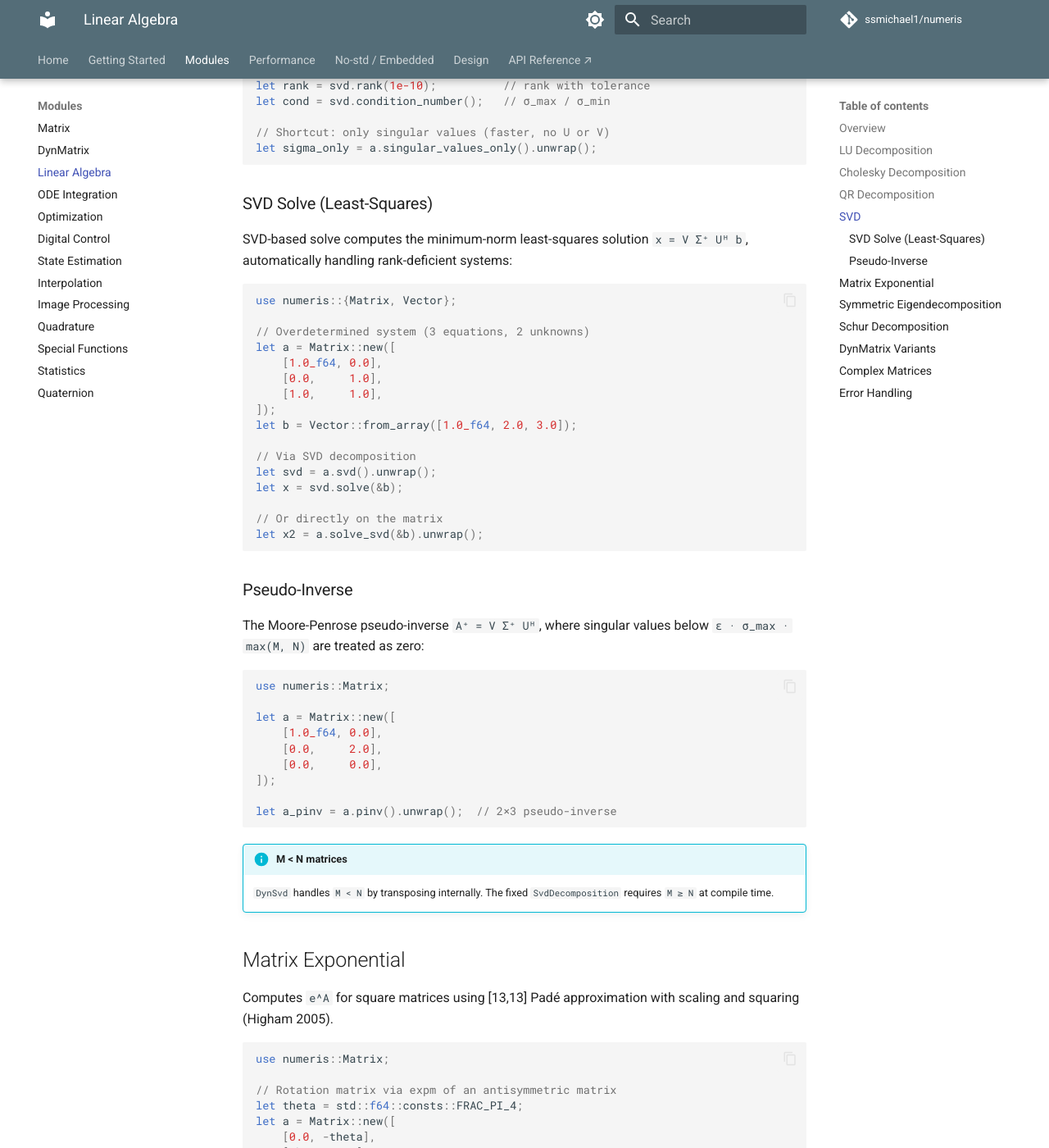
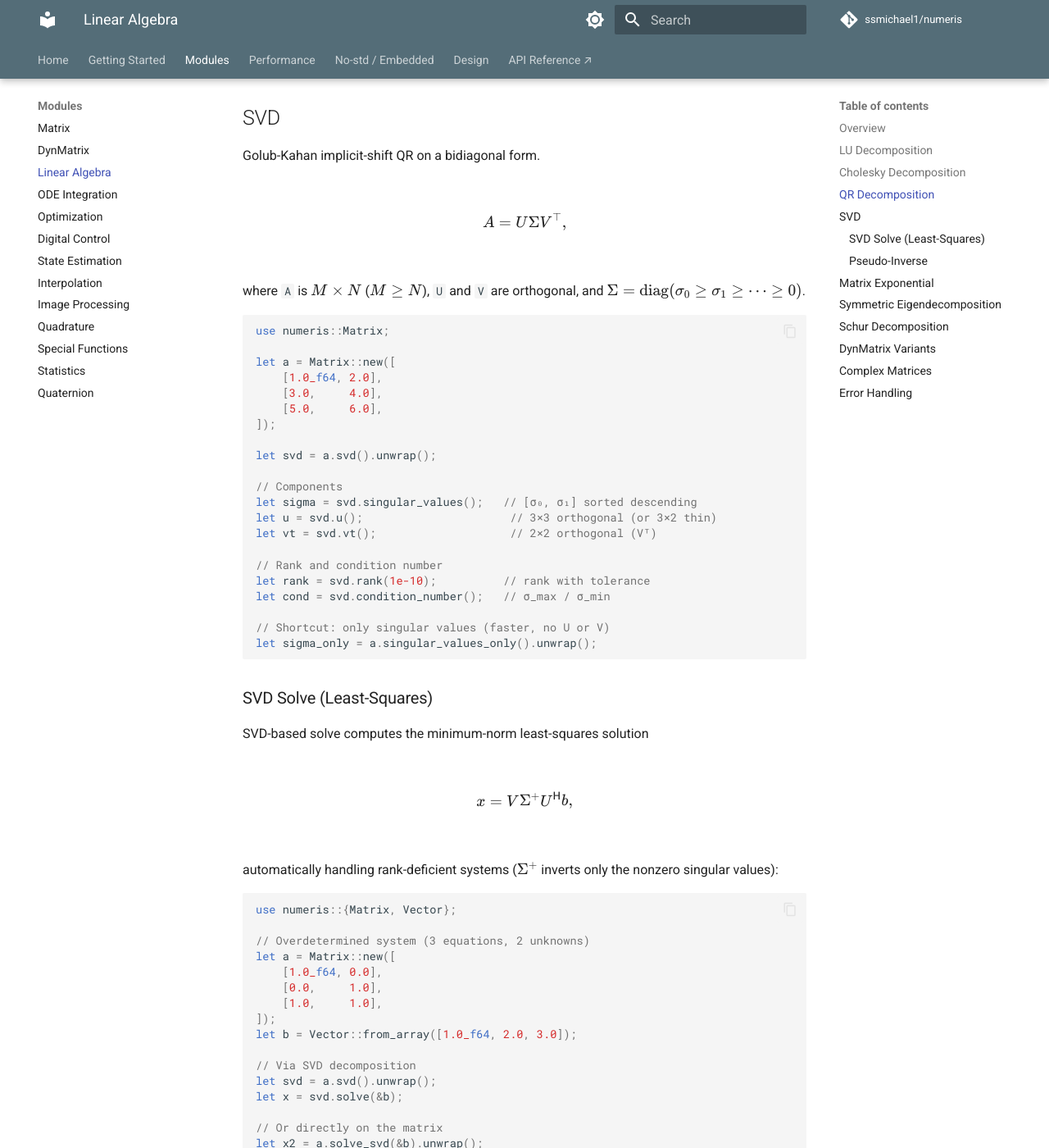
Before and after one commit to ssmichael1/numeris, an MkDocs documentation site: the page built from docs/linalg.md, in a window 1280 px wide and 1400 px high, scrolled down 2961 px. Shown: the whole window at 82% size. Built offline with MkDocs 1.6.1 and Material for MkDocs 9.7.7, drawn with Linux system fonts in a browser that asks for light colours; comment, search, counter and statistics services are not loaded; some of the changed text lies outside the part shown.

Commit message:
docs: add LaTeX math to linalg, matrix, and dynmatrix pages
- linalg: render each factorization as display math — PA=LU, A=LLᴴ, A=QR,
  A=UΣVᵀ, the SVD least-squares solve x=VΣ⁺Uᴴb, the matrix-exponential series,
  the symmetric eigendecomposition A=QΛQᵀ, and the Schur form A=QSQᵀ.
- matrix: Frobenius / max-row-sum / max-col-sum norm definitions.
- dynmatrix: the Kronecker product block-matrix definition and the column-major
  linear-index formula jm+i.

mkdocs build --strict passes; math renders as KaTeX.

Co-Authored-By: Claude Opus 4.8 (1M context) <noreply@anthropic.com>

````diff
--- a/docs/linalg.md
+++ b/docs/linalg.md
@@ -19,7 +19,13 @@ numeris provides six matrix decompositions, each available as:
 
 ## LU Decomposition
 
-Partial pivoting LU: `P A = L U`.
+Partial pivoting LU:
+
+$$
+P A = L U,
+$$
+
+with `P` a row-permutation matrix, `L` unit lower-triangular, and `U` upper-triangular.
 
 ```rust
 use numeris::{Matrix, Vector};
@@ -49,9 +55,14 @@ let x2 = a.solve(&b).unwrap();
 
 ## Cholesky Decomposition
 
-For symmetric positive-definite (SPD) matrices: `A = L Lᴴ`.
+For symmetric positive-definite (SPD) matrices:
 
-Works with both real and complex (Hermitian positive-definite) matrices.
+$$
+A = L L^{\mathsf{H}},
+$$
+
+with `L` lower-triangular ($L^{\mathsf{H}} = L^{\top}$ in the real case). Works
+with both real and complex (Hermitian positive-definite) matrices.
 
 ```rust
 use numeris::Matrix;
@@ -75,7 +86,13 @@ let ln_det = chol.ln_det();    // log-determinant (stable for large matrices)
 
 ## QR Decomposition
 
-Householder QR: `A = Q R`.
+Householder QR:
+
+$$
+A = Q R,
+$$
+
+with `Q` orthogonal ($Q^{\mathsf{H}} Q = I$) and `R` upper-triangular.
 
 ```rust
 use numeris::{Matrix, Vector};
@@ -103,7 +120,12 @@ let det = a.qr().unwrap().det();
 
 Golub-Kahan implicit-shift QR on a bidiagonal form.
 
-`A = U Σ Vᵀ`, where `A` is `M × N` with `M ≥ N`.
+$$
+A = U \Sigma V^{\top},
+$$
+
+where `A` is $M \times N$ ($M \ge N$), `U` and `V` are orthogonal, and
+$\Sigma = \operatorname{diag}(\sigma_0 \ge \sigma_1 \ge \cdots \ge 0)$.
 
 ```rust
 use numeris::Matrix;
@@ -131,7 +153,14 @@ let sigma_only = a.singular_values_only().unwrap();
 
 ### SVD Solve (Least-Squares)
 
-SVD-based solve computes the minimum-norm least-squares solution `x = V Σ⁺ Uᴴ b`, automatically handling rank-deficient systems:
+SVD-based solve computes the minimum-norm least-squares solution
+
+$$
+x = V \Sigma^{+} U^{\mathsf{H}} b,
+$$
+
+automatically handling rank-deficient systems ($\Sigma^{+}$ inverts only the
+nonzero singular values):
 
 ```rust
 use numeris::{Matrix, Vector};
@@ -173,7 +202,13 @@ let a_pinv = a.pinv().unwrap();  // 2×3 pseudo-inverse
 
 ## Matrix Exponential
 
-Computes `e^A` for square matrices using [13,13] Padé approximation with scaling and squaring (Higham 2005).
+Computes the matrix exponential
+
+$$
+e^{A} = \sum_{k=0}^{\infty} \frac{A^{k}}{k!}
+$$
+
+for square matrices using a [13/13] Padé approximation with scaling and squaring (Higham 2005).
 
 ```rust
 use numeris::Matrix;
@@ -198,7 +233,14 @@ Also available as a free function: `numeris::linalg::expm(&a)`.
 
 Householder tridiagonalization + implicit QR with Wilkinson shift.
 
-For real symmetric (or Hermitian) matrices only. Produces real eigenvalues.
+For real symmetric (or Hermitian) matrices only. Produces real eigenvalues:
+
+$$
+A = Q \Lambda Q^{\top},
+\qquad \Lambda = \operatorname{diag}(\lambda_0 \le \lambda_1 \le \cdots),
+$$
+
+with `Q` orthogonal — its columns are the orthonormal eigenvectors.
 
 ```rust
 use numeris::Matrix;
@@ -223,7 +265,11 @@ let vals_only = a.eigenvalues_symmetric().unwrap();
 
 Francis double-shift QR on the upper Hessenberg form.
 
-Produces quasi-upper-triangular `S` with 1×1 (real eigenvalue) and 2×2 (conjugate complex pair) diagonal blocks, and orthogonal `Q` such that `A = Q S Qᵀ`.
+Produces quasi-upper-triangular `S` with 1×1 (real eigenvalue) and 2×2 (conjugate complex pair) diagonal blocks, and orthogonal `Q` such that
+
+$$
+A = Q S Q^{\top}.
+$$
 
 ```rust
 use numeris::Matrix;
````
Also changed, not shown: docs/dynmatrix.md (+16 -2 lines), docs/matrix.md (+11 -0 lines).
